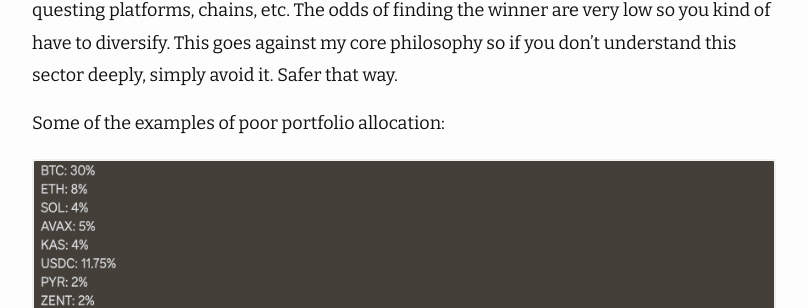
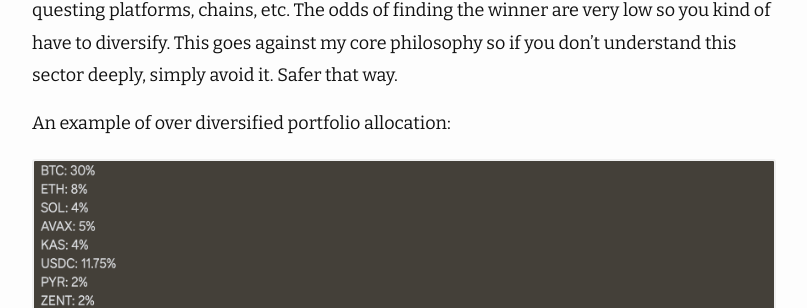
Before and after one commit to deeintech/deeintech.github.io, a Jekyll site: the page built from _posts/2025-02-02-playbook.md, in a window 1280 px wide and 900 px high, scrolled down 4351 px. Shown: the part 148-456 px from the top of the window, without its empty margins (238-1045 px from the left). Built offline with Jekyll 4.4.1, drawn with Linux system fonts in a browser that asks for light colours; nearby versions of some CDN libraries; some of the changed text lies outside the part shown.

Commit message:
minor updates

```diff
--- a/_posts/2025-02-02-playbook.md
+++ b/_posts/2025-02-02-playbook.md
@@ -60,7 +60,7 @@ Simplicity, clarity and ability to sell fast are the keys here. If you have 20+
 
 Lastly, based on personal experience, gaming is a sector that will rekt your portfolio the most. There are countless games, infra projects, NFT collections, nodes, metaverses, questing platforms, chains, etc. The odds of finding the winner are very low so you kind of have to diversify. This goes against my core philosophy so if you don't understand this sector deeply, simply avoid it. Safer that way.
 
-Some of the examples of poor portfolio allocation:
+An example of over diversified portfolio allocation:
 
 ![port1](/assets/images/port1.png)
 
```
Also changed, not shown: other parts of _posts/2025-02-02-playbook.md (+1 -1 lines).
